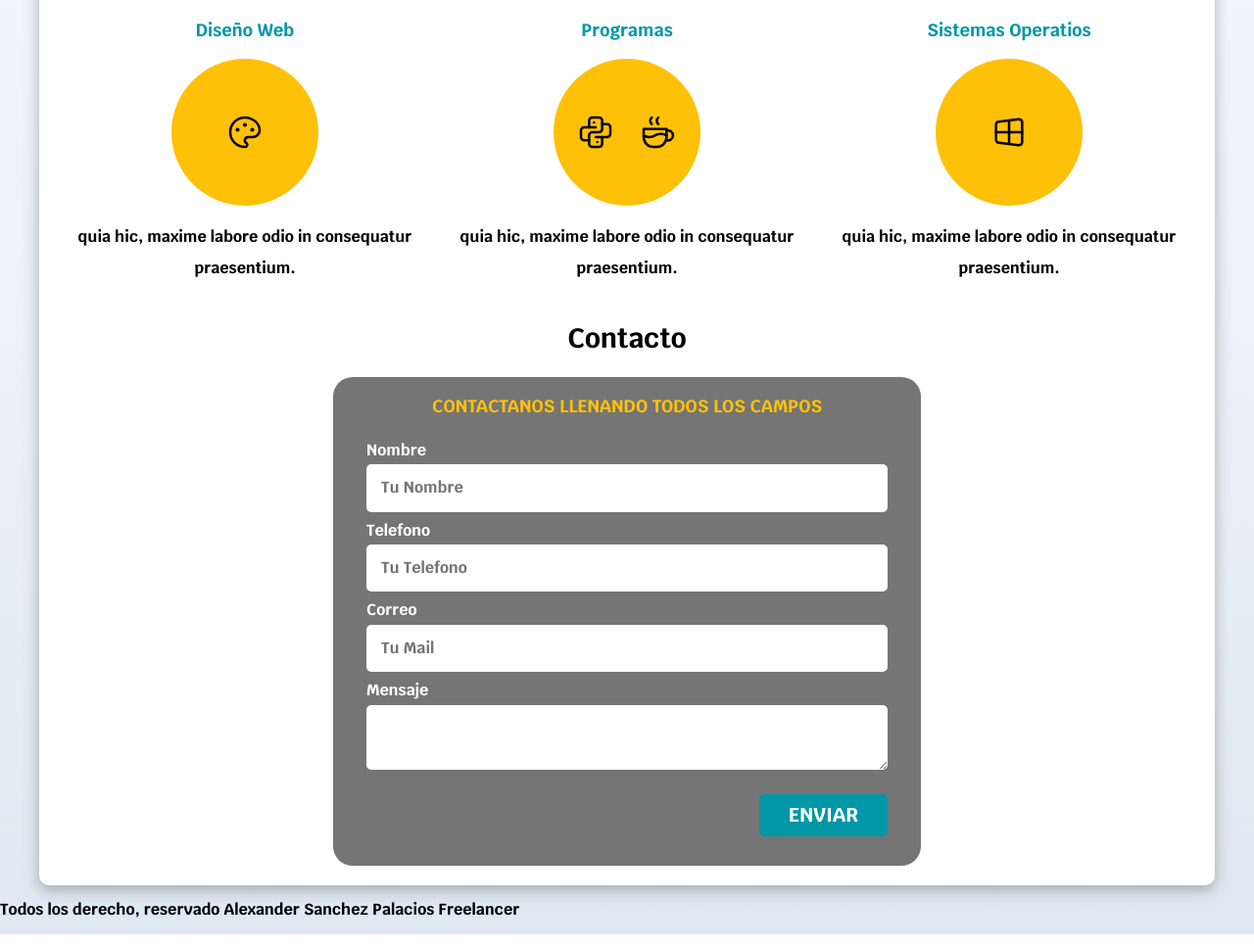
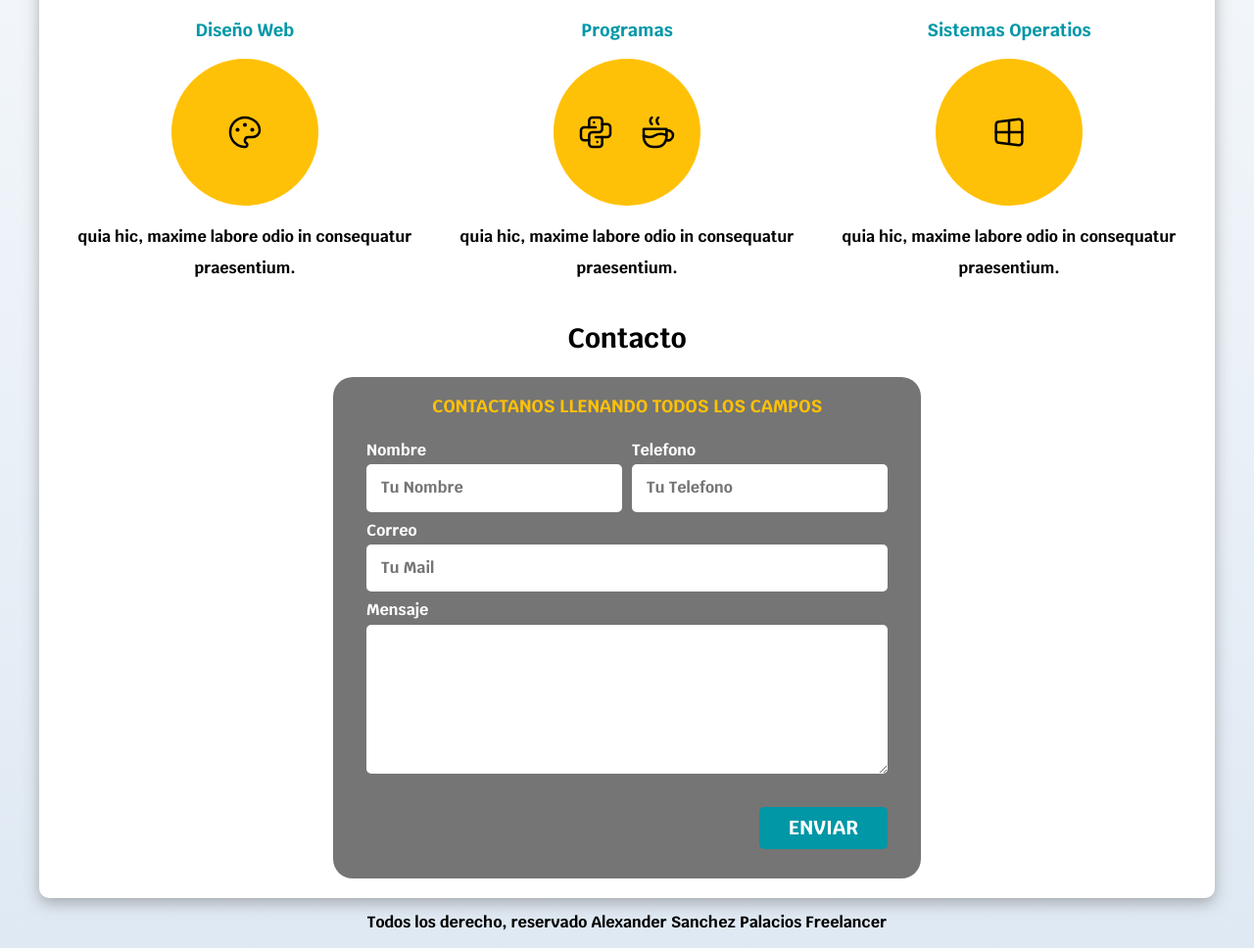
Before and after one commit to Alexsanpa/Proyectos, a plain HTML site: page Proyecto01/index.html in a window 1280 px wide. Shown: the part 703-1671 px from the top of the page at 98% size. Drawn offline with Linux system fonts and the light colour scheme.

Commit message:
Detalles de formulario terminados

```diff
--- a/Proyecto01/css/styles.css
+++ b/Proyecto01/css/styles.css
@@ -11,10 +11,17 @@
 html{
     font-size: 62.5%;
     box-sizing: border-box;/*Hack para box model*/
+    scroll-snap-type:  y mandatory;
+}
+/*Scroll Snap*/
+.servicio, .navegacion-principal, .formulario{
+    scroll-snap-align: center;
+    scroll-snap-stop: always;
 }
 *,*:before, *::after{
     box-sizing: inherit;
 }
+
 body{
     font-size: 16px;/* 1 rem = a 10px */
     font-family: 'Krub', sans-serif;
@@ -146,6 +153,7 @@ h1, h2,h3{
 .contenido-hero p{
     color: var(--blanco);
 }
+
 /*Sericios*/
 @media (min-width: 768px) {
     .servicios{
@@ -199,7 +207,17 @@ h1, h2,h3{
     text-align: center;
     margin-bottom: 2rem;
 }
-.contenedor-campos{
+@media (min-width: 768px) {
+    .contenedor-campos{
+        display: grid;
+        grid-template-columns: 1fr 1fr;
+        grid-template-rows:  auto auto 20rem;
+        column-gap: 1rem;/*Sepracion de columnas*/
+    }
+    .campo:nth-child(3),
+    .campo:nth-child(4){
+        grid-column: 1/3;
+    }
 
 }
 .campo{
@@ -219,3 +237,10 @@ h1, h2,h3{
     padding: 1.5rem;
     border-radius: .5rem;
 }
+.campo textarea{
+    padding-bottom: 10rem;
+}
+/*FOOTER*/
+.footer{
+    text-align: center;
+}
--- a/Proyecto01/index.html
+++ b/Proyecto01/index.html
@@ -18,9 +18,9 @@
     <div class="nav-bg">
         <nav class="navegacion-principal contenedor">
         <a href="#">Inicio</a>
-        <a href="nosotros.html">Nosotros</a>
-        <a href="">Clientes</a>
-        <a href="">Contacto</a>
+        <a href="#">Nosotros</a>
+        <a href="#">Clientes</a>
+        <a href="#">Contacto</a>
         </nav>
     </div>
 
@@ -101,7 +101,7 @@
         <form action="" class="formulario">
             <fieldset>
                 <legend>Contactanos Llenando todos Los campos</legend>
-               <div class="contendedor campos">
+               <div class="contenedor-campos">
                     <div class="campo">
                         <label >Nombre</label>
                         <input class="input-text" type="text" placeholder="Tu Nombre">
@@ -132,7 +132,7 @@
 
 
 
-    <footer>
+    <footer class="footer">
     <p>Todos los derecho, reservado Alexander Sanchez Palacios Freelancer</p>
     </footer>
 </body>
```
